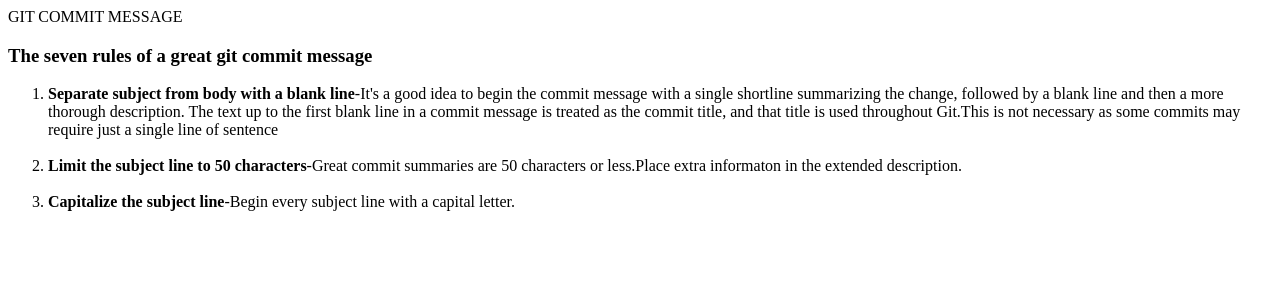
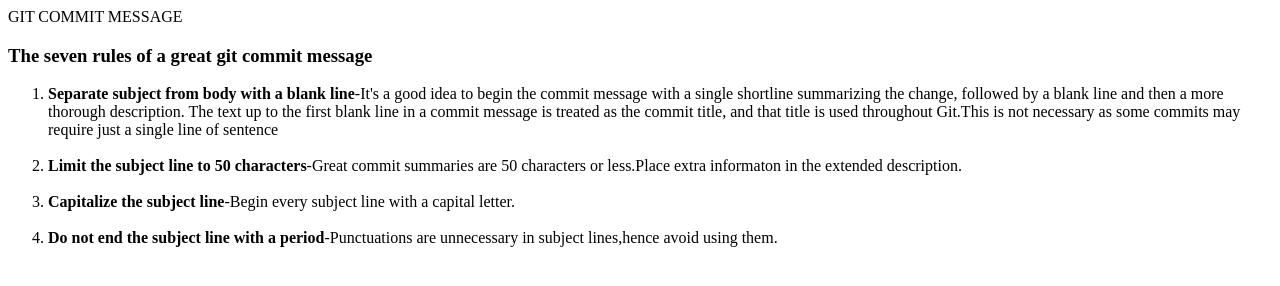
Before and after one commit to nitaryn/Git-commit-messages, a plain HTML site: page index.html in a window 1280 px wide. Drawn offline with Linux system fonts and the light colour scheme.

Commit message:
Forth rule for a great git commit message

```diff
--- a/index.html
+++ b/index.html
@@ -6,7 +6,8 @@
     <ol>
     <li> <b>Separate subject from body with a blank line</b>-It's a good idea to begin the commit message with a single shortline summarizing the change, followed by a blank line and then a more thorough description. The text up to the first blank line in a commit message is treated as the commit title, and that title is used throughout Git.This is not necessary as some commits may require just a single line of sentence</li><br>
 <li><b>Limit the subject line to 50 characters</b>-Great commit summaries are 50 characters or less.Place extra informaton in the extended description. </li><br>
-        <li> <b>Capitalize the subject line</b>-Begin every subject line with a capital letter.</li>
+        <li> <b>Capitalize the subject line</b>-Begin every subject line with a capital letter.</li><br>
+        <li><b>Do not end the subject line with a period</b>-Punctuations are unnecessary in subject lines,hence avoid using them.</li>
 
    </ol>
 
```
